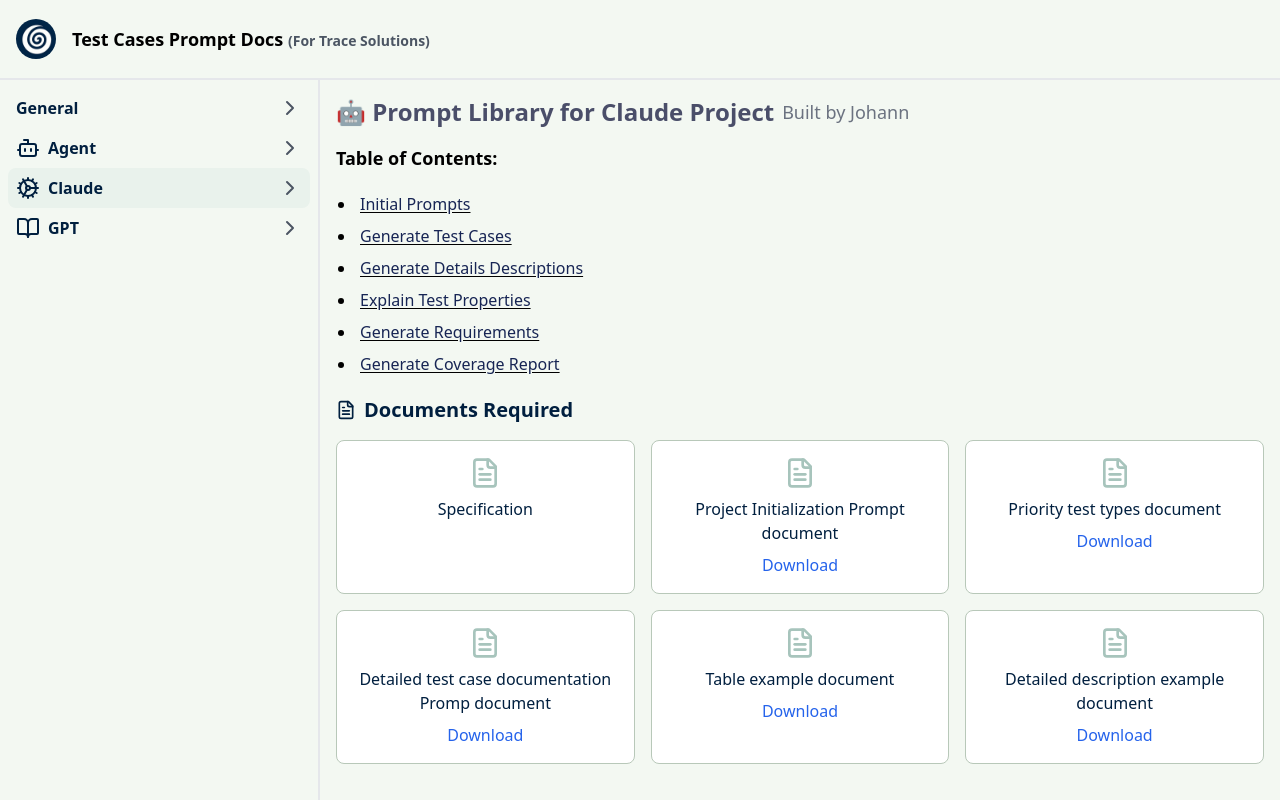
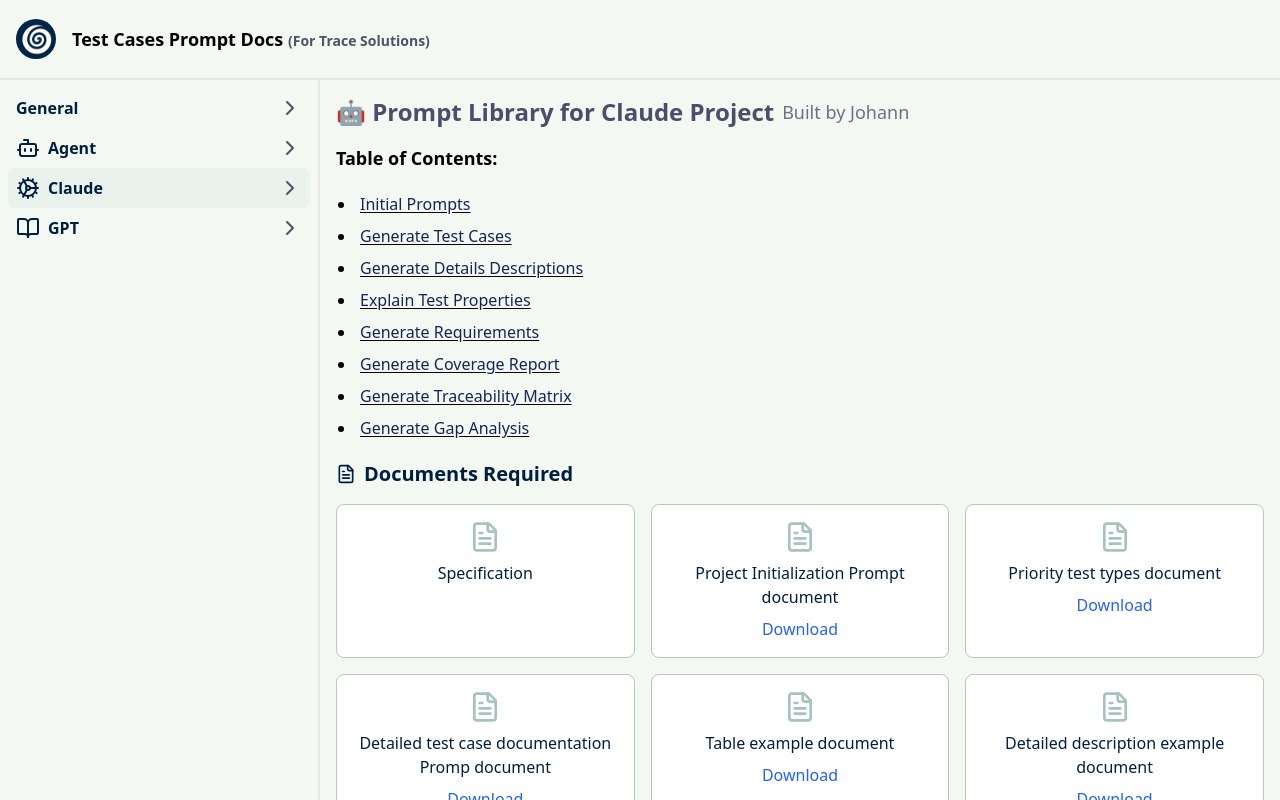
Before and after one commit to RakibulBh/tracesolutions-prompts-documentation, a Next.js app: page /claude in a window 1280 px wide. Built offline with nearby package versions, Linux system fonts and the light colour scheme.

Commit message:
Update claude-prompts.ts to add gap analysis

```diff
--- a/data/claude-prompts.ts
+++ b/data/claude-prompts.ts
@@ -68,6 +68,24 @@ export const claudePrompts: ProviderPrompts = {
       },
     ],
   },
+ generate_traceability_matrix: {
+    name: "Generate Traceability Matrix",
+    prompts: [
+      {
+        prompt: `Give me only the Requirement-to-Test Case Traceability Matrix. Use SIMPLE_TRACEABILITY_MATRIX.html as a template. `,
+      },
+    ],
+  },
+
+  generate_gap_analysis: {
+    name: "Generate Gap Analysis",
+    prompts: [
+      {
+        prompt: `Perform a gap analysis to identify any high priority test cases that are potentially not covered.
+        Use the gap-analysis.html from the project knowledge as an example. `,
+      },
+    ],
+  },
 };
 
 export const claudeInfo: ToolInfo = {
```
